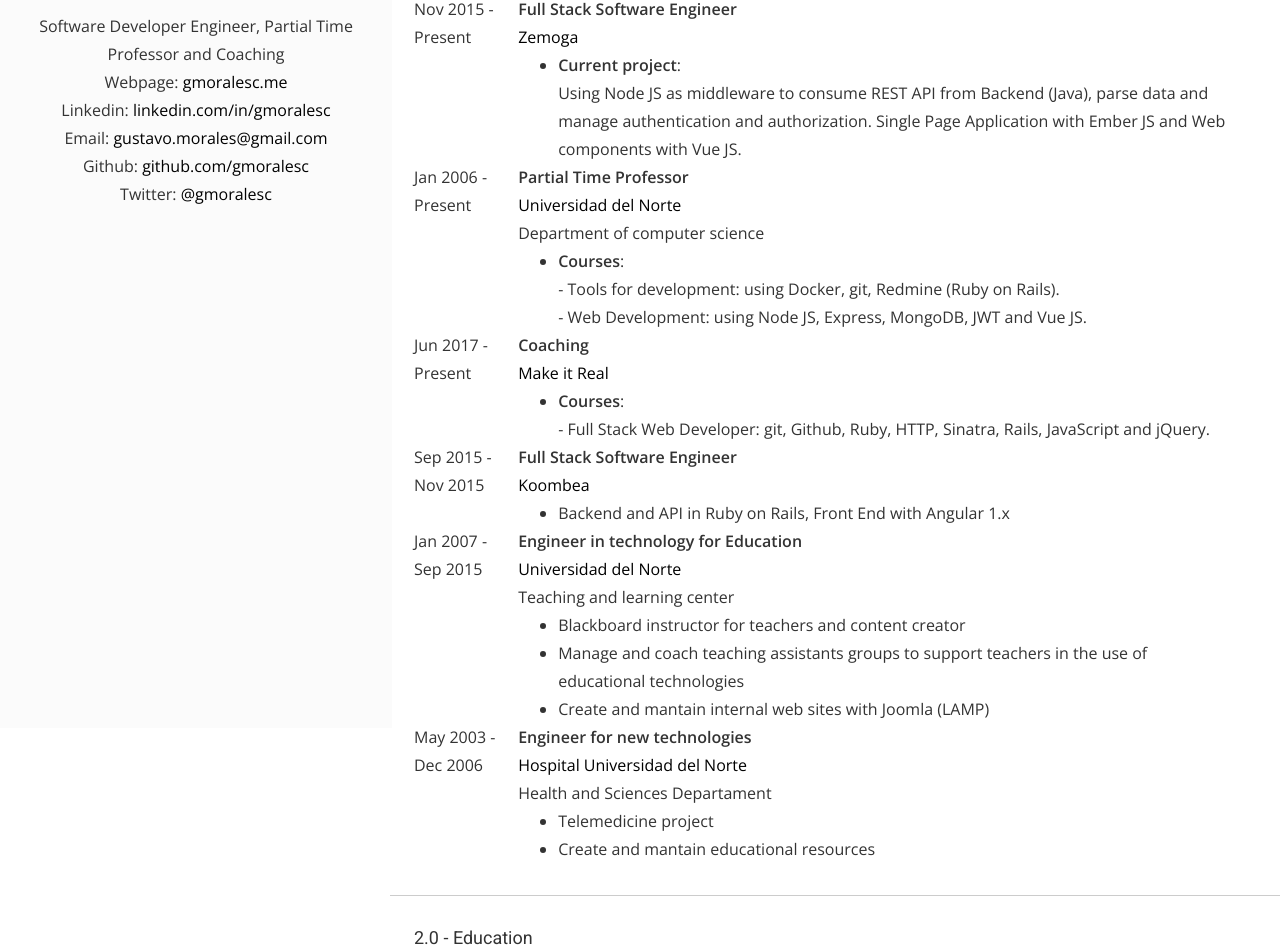
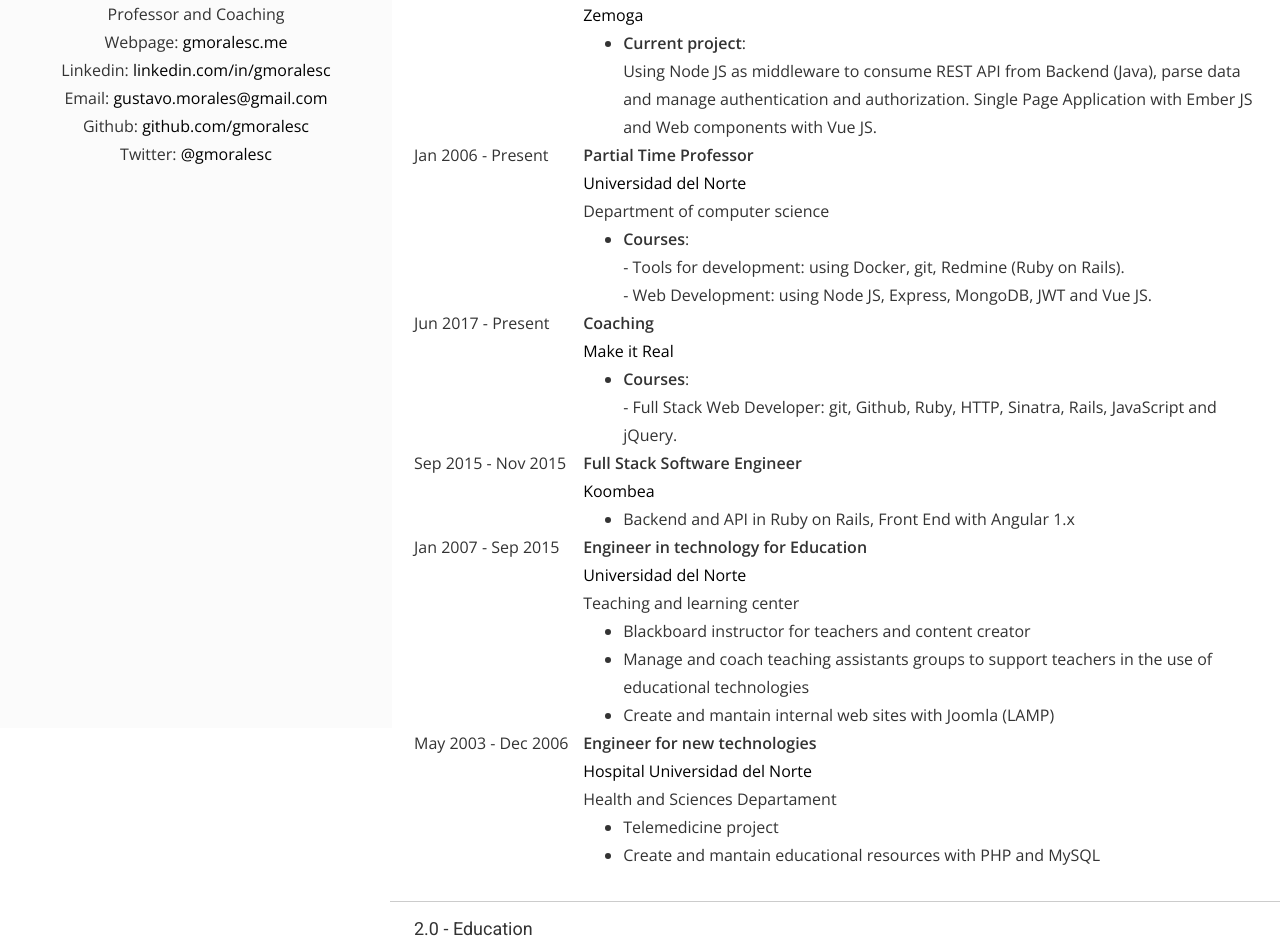
Before and after one commit to arcanfear/https-github.com-gmoralesc-gmoralesc.github.io, a website built with webpack: page index.html in a window 1280 px wide. Shown: the part 72-1022 px from the top of the page. Built offline with nearby package versions, Linux system fonts and the light colour scheme.

Commit message:
Padding adjustments

```diff
--- a/index.html
+++ b/index.html
@@ -153,7 +153,7 @@
                 Telemedicine project
               </li>
               <li>
-                Create and mantain educational resources
+                Create and mantain educational resources with PHP and MySQL
               </li>
             </ul>
           </div>
--- a/src/scss/main.scss
+++ b/src/scss/main.scss
@@ -21,6 +21,11 @@
 
 h1, h2, h3{
     font-family: 'Roboto', sans-serif;
+    margin: 0;
+}
+
+h2{
+    margin-bottom: 8px;
 }
 
 h3{
@@ -110,9 +115,9 @@
         vertical-align: top;
     }
     &__left{
-        width: 100px;
+        width: 165px;
     }
     &__description{
-        width: calc(100% - 130px);
+        width: calc(100% - 170px);
     }
 }
```
Also changed, not shown: public/css/main.css.
